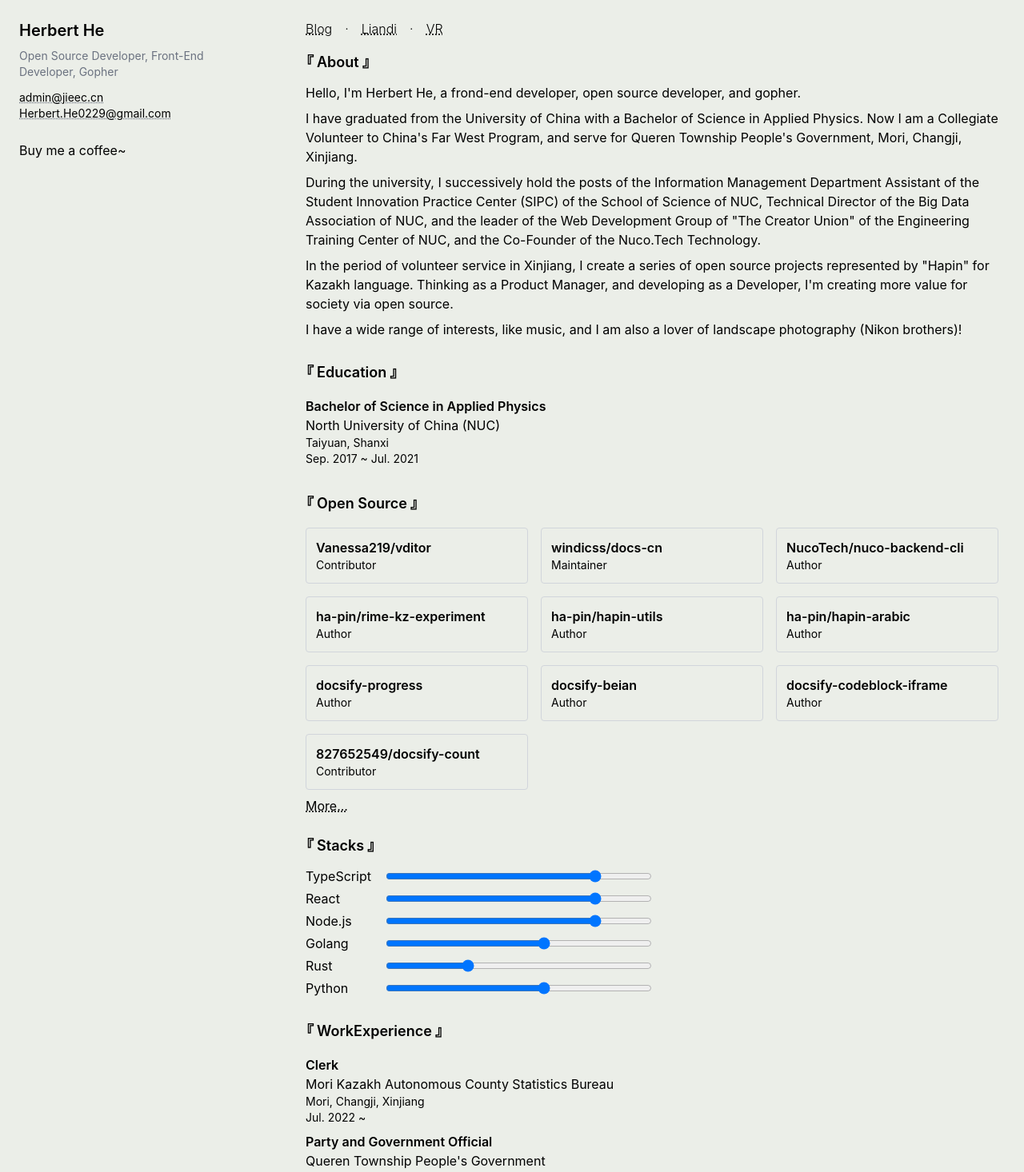
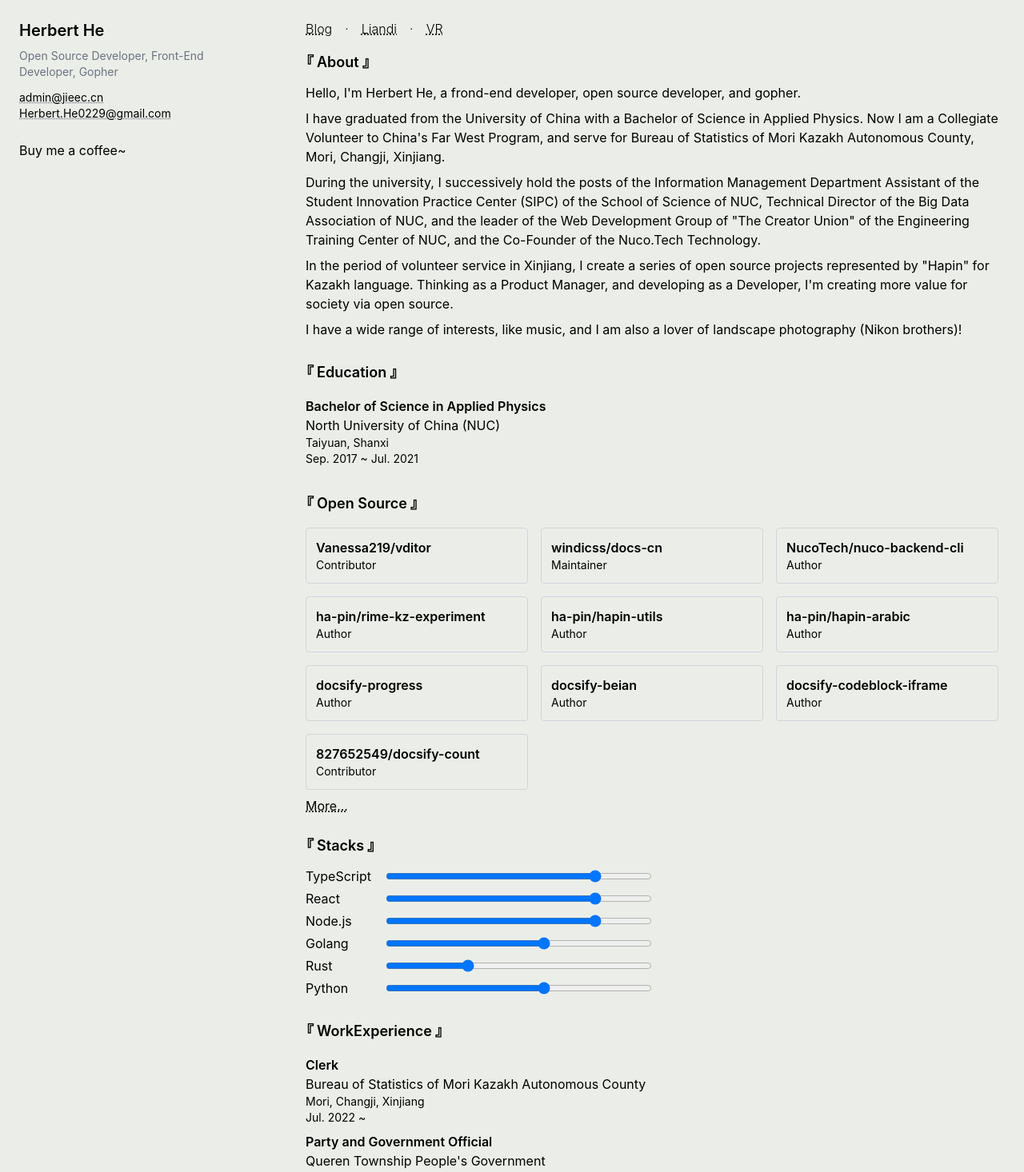
Before and after one commit to HerbertHe/resume, a React (Vite) app: page / in a window 1280 px wide. Shown: the top 1466 px of the page at 80% size. Built offline with nearby package versions, Linux system fonts and the light colour scheme.

Commit message:
fix :bug: : Update

```diff
--- a/src/components/contents/WorkExperience.tsx
+++ b/src/components/contents/WorkExperience.tsx
@@ -4,7 +4,7 @@ import ExperienceBox from "../boxs/ExperienceBox"
 const WorkExperience = () => {
     return <ContentBox title="WorkExperience">
         <ul>
-            <ExperienceBox name="Clerk" location="Mori Kazakh Autonomous County Statistics Bureau" address="Mori, Changji, Xinjiang" time="Jul. 2022 ~" />
+            <ExperienceBox name="Clerk" location="Bureau of Statistics of Mori Kazakh Autonomous County" address="Mori, Changji, Xinjiang" time="Jul. 2022 ~" />
             <ExperienceBox name="Party and Government Official" location="Queren Township People's Government" address="Mori, Changji, Xinjiang" time="Aug. 2021 ~ Jul. 2022" />
             <ExperienceBox name="Collegiate Volunteer to CFWP" location="China's Far West Program" address="Mori, Changji, Xinjiang" time="Aug. 2021 ~" />
         </ul>
--- a/src/locales/cn.ts
+++ b/src/locales/cn.ts
@@ -1,6 +1,6 @@
 const p1 = `你好，我是何俊杰，一个前端开发者，开源开发者，Gopher。`
 
-const p2 = `我毕业于中北大学物理系应用物理学专业，现为大学生志愿服务西部计划志愿者，服务于新疆维吾尔自治区昌吉回族自治州木垒哈萨克自治县雀仁乡人民政府。`
+const p2 = `我毕业于中北大学物理系应用物理学专业，现为大学生志愿服务西部计划志愿者，服务于新疆维吾尔自治区昌吉回族自治州木垒哈萨克自治县统计局。`
 
 const p3 = `大学期间，历任中北大学理学院学生创新实践中心信息管理部干事、中北大学大数据协会技术部部长、中北大学工程训练中心“创造者联盟”网络开发组组长、纽扣技术联合创始人。`
 
--- a/src/locales/en.ts
+++ b/src/locales/en.ts
@@ -1,7 +1,7 @@
 const p1 = `Hello, I'm Herbert He, a frond-end developer, open source developer, and gopher.`
 
 const p2 = `I have graduated from the University of China with a Bachelor of Science in Applied Physics.
-Now I am a Collegiate Volunteer to China's Far West Program, and serve for Queren Township People's Government, Mori, Changji, Xinjiang.`
+Now I am a Collegiate Volunteer to China's Far West Program, and serve for Bureau of Statistics of Mori Kazakh Autonomous County, Mori, Changji, Xinjiang.`
 
 const p3 = `During the university, I successively hold the posts of the Information Management Department Assistant of the Student Innovation Practice Center (SIPC) of the School of Science of NUC,
 Technical Director of the Big Data Association of NUC, and the leader of the Web Development Group of "The Creator Union" of the Engineering Training Center of NUC,
```
